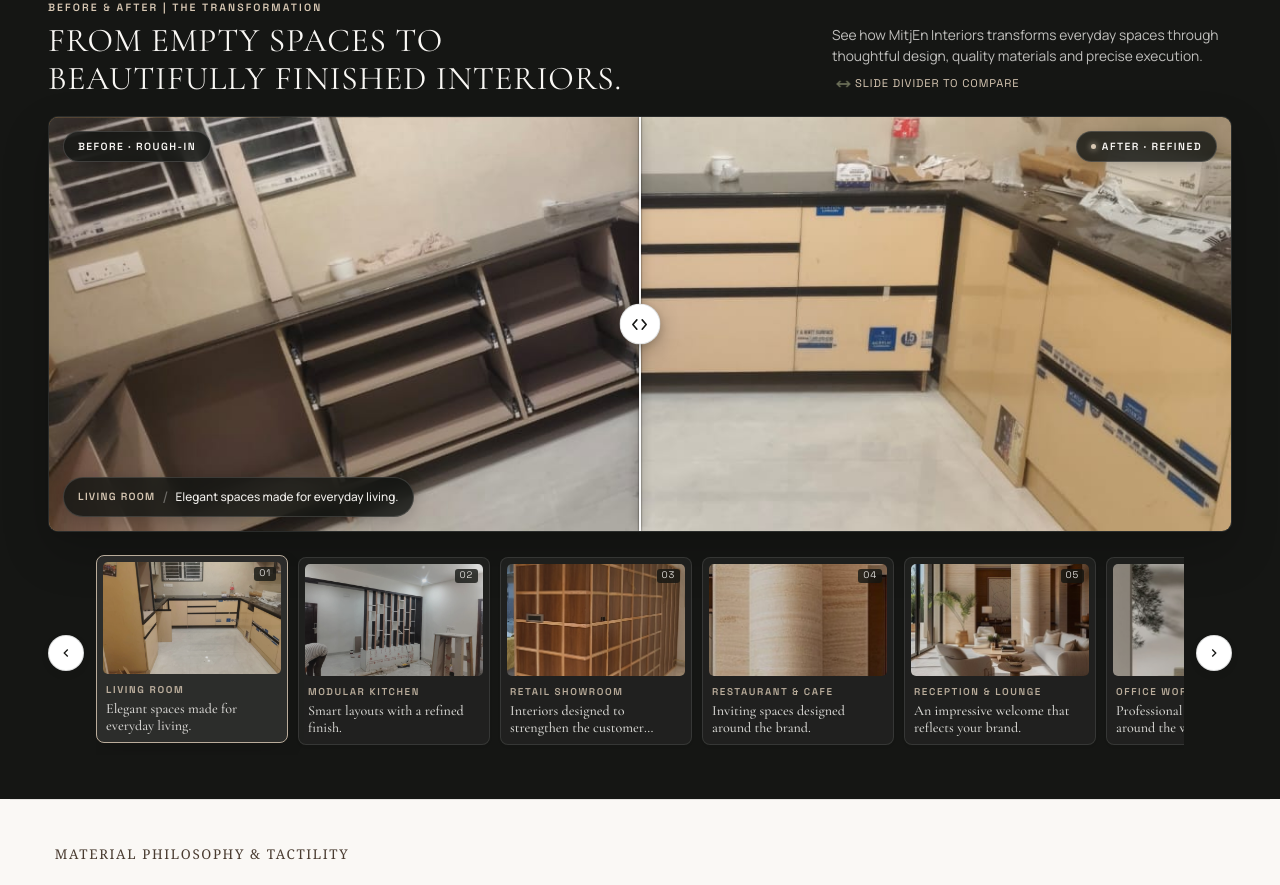
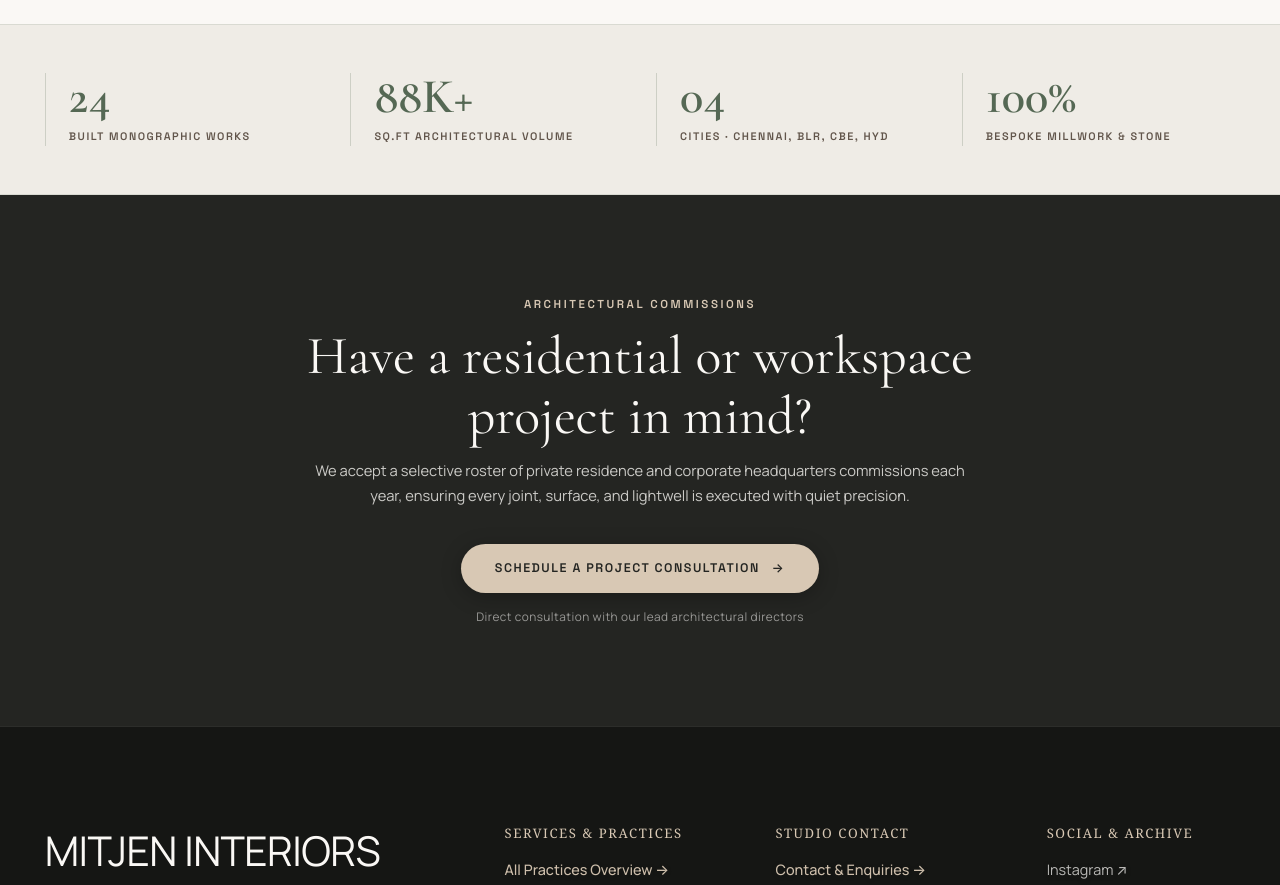
Before and after one commit to nalleswarann/mitijen-interiors, a React (Vite) app: page /project in a window 1280 px wide. Shown: the part 1737-2622 px from the top of the page. Built offline with nearby package versions, Linux system fonts and the light colour scheme; a web font is replaced by a local one.

Commit message:
Distinguish Projects Page from Home Page with dedicated architectural portfolio identity and unique sections

```diff
--- a/src/pages/ProjectsPage.tsx
+++ b/src/pages/ProjectsPage.tsx
@@ -5,8 +5,6 @@ import {
   PORTFOLIO_FILTERS,
   type PortfolioProject
 } from '../data/portfolioData';
-import { ProjectsMaterialsPhilosophy } from '../components/ProjectsMaterialsPhilosophy';
-import { ProjectsBeforeAfter } from '../components/ProjectsBeforeAfter';
 import { SEO } from '../components/common/SEO';
 import { useInquiry } from '../context/useInquiry';
 import { useScrollReveal } from '../hooks/useScrollReveal';
@@ -89,17 +87,6 @@ export const ProjectsPage: React.FC = () => {
         workSection.scrollIntoView({ behavior: 'smooth' });
       }
     }, 50);
-  };
-
-  const handleSelectByTitle = (title: string) => {
-    const matched = PORTFOLIO_PROJECTS.find(
-      (p) =>
-        p.name.toLowerCase().includes(title.toLowerCase()) ||
-        title.toLowerCase().includes(p.name.toLowerCase())
-    );
-    if (matched) {
-      handleOpenDetail(matched);
-    }
   };
 
   // Next project logic for Monograph detail view
@@ -313,9 +300,9 @@ export const ProjectsPage: React.FC = () => {
       />
 
       {/* =====================================================================
-          CINEMATIC EDITORIAL HERO BANNER (INSPIRED BY REFERENCE)
+          CINEMATIC EDITORIAL HERO BANNER — SELECTED WORKS ARCHIVE
           ===================================================================== */}
-      <section className="projects-editorial-banner" id="top" aria-label="Curated Architectural Portfolio">
+      <section className="projects-editorial-banner" id="top" aria-label="Selected Works & Architectural Portfolio">
         <div className="banner-backdrop">
           <img
             src="/assets/projects_banner_bg.jpg"
@@ -325,6 +312,12 @@ export const ProjectsPage: React.FC = () => {
             fetchPriority="high"
           />
           <div className="banner-backdrop-overlay" aria-hidden="true" />
+        </div>
+
+        {/* Editorial Corner Stamps to distinguish the portfolio archive */}
+        <div className="banner-corner-stamps" aria-hidden="true">
+          <span className="corner-stamp stamp-left">ARCHIVE VOL. IV · 2021—2026</span>
+          <span className="corner-stamp stamp-right">24 BUILT COMMISSIONS · SOUTH INDIA</span>
         </div>
 
         <div className="banner-content">
@@ -347,7 +340,7 @@ export const ProjectsPage: React.FC = () => {
               <path d="M14 5 C16 3 18.5 3.5 19.5 6 C17.5 7 15 6.5 14 5Z" fill="currentColor" />
               <path d="M26 6.5 C28 4.5 30.5 5 31.5 7.5 C29.5 8.5 27 8 26 6.5Z" fill="currentColor" />
             </svg>
-            <span className="banner-kicker">SELECTED WORKS &amp; ARCHIVES</span>
+            <span className="banner-kicker">CURATED ARCHITECTURAL PORTFOLIO</span>
             <svg
               className="banner-sprig sprig-right"
               width="54"
@@ -367,15 +360,15 @@ export const ProjectsPage: React.FC = () => {
             </svg>
           </div>
 
-          {/* Minimalist Interiors Heading (Single Page H1) */}
+          {/* Distinctive Selected Works Headline (Single Global H1) */}
           <h1 className="banner-title">
-            <span className="title-line">Minimalist</span>
-            <span className="title-line">Interiors</span>
+            <span className="title-line">Selected</span>
+            <span className="title-line">Works</span>
           </h1>
 
-          {/* Signature Brand Subtitle */}
+          {/* Portfolio-Specific Subtitle */}
           <p className="banner-subtitle">
-            SPACES SHAPED AROUND THE QUIET ART OF LIVING
+            A MONOGRAPHIC COMPENDIUM OF 24 BESPOKE RESIDENCES, COMMERCIAL VENUES &amp; WORKSPACES
           </p>
 
           {/* Reference-Matched White Capsule Floating Action Badges */}
@@ -383,7 +376,7 @@ export const ProjectsPage: React.FC = () => {
             <a
               href="#work"
               className="banner-pill banner-pill-link"
-              title="Explore 24+ Curated Spaces"
+              title="Explore 24 Built Works"
               onClick={(e) => {
                 e.preventDefault();
                 document.getElementById('work')?.scrollIntoView({ behavior: 'smooth' });
@@ -391,26 +384,30 @@ export const ProjectsPage: React.FC = () => {
             >
               <span className="banner-pill-badge" aria-hidden="true">
                 <svg width="13" height="13" viewBox="0 0 24 24" fill="none" stroke="currentColor" strokeWidth="2">
-                  <circle cx="12" cy="12" r="10" />
-                  <line x1="2" y1="12" x2="22" y2="12" />
-                  <path d="M12 2a15.3 15.3 0 0 1 4 10 15.3 15.3 0 0 1-4 10 15.3 15.3 0 0 1-4-10 15.3 15.3 0 0 1 4-10z" />
+                  <rect x="3" y="3" width="7" height="7" />
+                  <rect x="14" y="3" width="7" height="7" />
+                  <rect x="14" y="14" width="7" height="7" />
+                  <rect x="3" y="14" width="7" height="7" />
                 </svg>
               </span>
-              <span className="banner-pill-text">mitijeninteriors.com</span>
+              <span className="banner-pill-text">Browse 24 Monographic Spaces &darr;</span>
             </a>
 
             <button
               type="button"
               className="banner-pill banner-pill-btn"
-              onClick={() => openInquiry('Portfolio Hero — Architectural Consultation')}
-              title="Schedule an Architectural Consultation"
+              onClick={() => openInquiry('Portfolio Hero — Architectural Commission')}
+              title="Inquire about commissioning an architectural project"
             >
               <span className="banner-pill-badge" aria-hidden="true">
                 <svg width="12" height="12" viewBox="0 0 24 24" fill="none" stroke="currentColor" strokeWidth="2">
-                  <path d="M22 16.92v3a2 2 0 0 1-2.18 2 19.79 19.79 0 0 1-8.63-3.07 19.5 19.5 0 0 1-6-6 19.79 19.79 0 0 1-3.07-8.67A2 2 0 0 1 4.11 2h3a2 2 0 0 1 2 1.72 12.84 12.84 0 0 0 .7 2.81 2 2 0 0 1-.45 2.11L8.09 9.91a16 16 0 0 0 6 6l1.27-1.27a2 2 0 0 1 2.11-.45 12.84 12.84 0 0 0 2.81.7A2 2 0 0 1 22 16.92z" />
+                  <path d="M12 19l7-7 3 3-7 7-3-3z" />
+                  <path d="M18 13l-1.5-7.5L2 2l3.5 14.5L13 18l5-5z" />
+                  <path d="M2 2l7.586 7.586" />
+                  <circle cx="11" cy="11" r="2" />
                 </svg>
               </span>
-              <span className="banner-pill-text">+91 99403 76222</span>
+              <span className="banner-pill-text">Commission a Project &rarr;</span>
             </button>
           </div>
         </div>
@@ -665,14 +662,56 @@ export const ProjectsPage: React.FC = () => {
       </section>
 
       {/* =====================================================================
-          SPATIAL TRANSFORMATION (BEFORE & AFTER SLIDER)
+          STUDIO MONOGRAPHIC METRICS & COMMISSION CTA (DISTINCT TO PROJECTS)
           ===================================================================== */}
-      <ProjectsBeforeAfter onSelectProject={handleSelectByTitle} />
+      <section className="projects-metrics-strip" aria-label="Studio Monograph Metrics">
+        <div className="metrics-grid">
+          <div className="metric-box">
+            <span className="metric-num">24</span>
+            <span className="metric-label">Built Monographic Works</span>
+          </div>
+          <div className="metric-box">
+            <span className="metric-num">88K+</span>
+            <span className="metric-label">Sq.Ft Architectural Volume</span>
+          </div>
+          <div className="metric-box">
+            <span className="metric-num">04</span>
+            <span className="metric-label">Cities · Chennai, BLR, CBE, HYD</span>
+          </div>
+          <div className="metric-box">
+            <span className="metric-num">100%</span>
+            <span className="metric-label">Bespoke Millwork &amp; Stone</span>
+          </div>
+        </div>
+      </section>
 
-      {/* =====================================================================
-          MATERIAL PHILOSOPHY & TACTILITY SHOWCASE
-          ===================================================================== */}
-      <ProjectsMaterialsPhilosophy onSelectProjectByTitle={handleSelectByTitle} />
+      {/* Dedicated Architectural Commission Banner */}
+      <section className="projects-commission-section" aria-labelledby="commission-heading">
+        <div className="commission-inner">
+          <div className="commission-header">
+            <span className="commission-tag">ARCHITECTURAL COMMISSIONS</span>
+            <h2 id="commission-heading" className="commission-heading">
+              Have a residential or workspace project in mind?
+            </h2>
+            <p className="commission-desc">
+              We accept a selective roster of private residence and corporate headquarters commissions each year, ensuring every joint, surface, and lightwell is executed with quiet precision.
+            </p>
+          </div>
+          <div className="commission-action-wrap">
+            <button
+              type="button"
+              className="commission-primary-btn"
+              onClick={() => openInquiry('Projects Monograph Footer — Commission Consultation')}
+            >
+              <span>Schedule a Project Consultation</span>
+              <span className="btn-arrow" aria-hidden="true">&rarr;</span>
+            </button>
+            <span className="commission-foot-note">
+              Direct consultation with our lead architectural directors
+            </span>
+          </div>
+        </div>
+      </section>
 
 
     </main>
--- a/src/styles/ProjectsPage.css
+++ b/src/styles/ProjectsPage.css
@@ -1676,3 +1676,195 @@
     gap: 10px;
   }
 }
+
+/* Corner Architectural Monograph Stamps */
+.banner-corner-stamps {
+  position: absolute;
+  top: clamp(20px, 2.5vw, 32px);
+  left: clamp(20px, 3.5vw, 48px);
+  right: clamp(20px, 3.5vw, 48px);
+  display: flex;
+  justify-content: space-between;
+  align-items: center;
+  z-index: 3;
+  pointer-events: none;
+}
+
+.corner-stamp {
+  font-family: var(--font-architectural, 'Space Grotesk', sans-serif);
+  font-size: clamp(0.60rem, 0.7vw, 0.68rem);
+  letter-spacing: 0.18em;
+  font-weight: 600;
+  color: #556854;
+  opacity: 0.82;
+  text-transform: uppercase;
+}
+
+/* --------------------------------------------------------------------------
+   5. STUDIO MONOGRAPHIC METRICS STRIP (UNIQUE TO PROJECTS)
+   -------------------------------------------------------------------------- */
+.projects-metrics-strip {
+  background: #EFECE6;
+  border-top: 1px solid rgba(85, 104, 84, 0.14);
+  border-bottom: 1px solid rgba(85, 104, 84, 0.14);
+  padding: clamp(32px, 4vw, 48px) var(--pad, 32px);
+  margin-top: clamp(40px, 6vw, 70px);
+}
+
+.metrics-grid {
+  max-width: 1200px;
+  margin: 0 auto;
+  display: grid;
+  grid-template-columns: repeat(4, 1fr);
+  gap: clamp(16px, 2.5vw, 32px);
+}
+
+.metric-box {
+  display: flex;
+  flex-direction: column;
+  gap: 6px;
+  border-left: 1px solid rgba(85, 104, 84, 0.22);
+  padding-left: clamp(14px, 1.8vw, 24px);
+}
+
+.metric-num {
+  font-family: var(--font-heading, 'Cormorant Garamond', Georgia, serif);
+  font-size: clamp(2.2rem, 3.8vw, 3.4rem);
+  font-weight: 700;
+  color: #556854;
+  line-height: 1;
+}
+
+.metric-label {
+  font-family: var(--font-architectural, 'Space Grotesk', sans-serif);
+  font-size: clamp(0.68rem, 0.78vw, 0.76rem);
+  letter-spacing: 0.14em;
+  text-transform: uppercase;
+  color: #493B30;
+  opacity: 0.85;
+  font-weight: 600;
+}
+
+/* --------------------------------------------------------------------------
+   6. DEDICATED ARCHITECTURAL COMMISSION BANNER
+   -------------------------------------------------------------------------- */
+.projects-commission-section {
+  background: #242522;
+  color: #FAF8F5;
+  padding: clamp(60px, 8vw, 100px) var(--pad, 32px);
+  position: relative;
+  overflow: hidden;
+}
+
+.commission-inner {
+  max-width: 960px;
+  margin: 0 auto;
+  display: flex;
+  flex-direction: column;
+  align-items: center;
+  text-align: center;
+  gap: clamp(24px, 3.5vw, 36px);
+}
+
+.commission-header {
+  display: flex;
+  flex-direction: column;
+  align-items: center;
+  gap: 12px;
+}
+
+.commission-tag {
+  font-family: var(--font-architectural, 'Space Grotesk', sans-serif);
+  font-size: 0.72rem;
+  letter-spacing: 0.22em;
+  font-weight: 600;
+  color: #D8C8B4;
+  text-transform: uppercase;
+}
+
+.commission-heading {
+  font-family: var(--font-heading, 'Cormorant Garamond', Georgia, serif);
+  font-size: clamp(2.0rem, 4.2vw, 3.5rem);
+  font-weight: 400;
+  line-height: 1.12;
+  color: #FAF8F5;
+  margin: 0;
+  max-width: 780px;
+}
+
+.commission-desc {
+  font-family: var(--font-content, 'Manrope', sans-serif);
+  font-size: clamp(0.92rem, 1.05vw, 1.05rem);
+  line-height: 1.7;
+  color: rgba(250, 248, 245, 0.78);
+  max-width: 680px;
+  margin: 0;
+}
+
+.commission-action-wrap {
+  display: flex;
+  flex-direction: column;
+  align-items: center;
+  gap: 14px;
+}
+
+.commission-primary-btn {
+  display: inline-flex;
+  align-items: center;
+  gap: 12px;
+  background: #D8C8B4;
+  color: #242522;
+  border: none;
+  border-radius: 999px;
+  padding: 14px 34px;
+  font-family: var(--font-architectural, 'Space Grotesk', sans-serif);
+  font-size: 0.78rem;
+  font-weight: 600;
+  letter-spacing: 0.12em;
+  text-transform: uppercase;
+  cursor: pointer;
+  transition: all 0.3s var(--ease);
+  box-shadow: 0 4px 20px rgba(0, 0, 0, 0.25);
+}
+
+.commission-primary-btn:hover {
+  background: #EFECE6;
+  transform: translateY(-2px);
+  box-shadow: 0 8px 28px rgba(0, 0, 0, 0.35);
+}
+
+.commission-primary-btn .btn-arrow {
+  transition: transform 0.3s var(--ease);
+}
+
+.commission-primary-btn:hover .btn-arrow {
+  transform: translateX(4px);
+}
+
+.commission-foot-note {
+  font-family: var(--font-content, 'Manrope', sans-serif);
+  font-size: 0.74rem;
+  color: rgba(250, 248, 245, 0.55);
+  letter-spacing: 0.04em;
+}
+
+@media (max-width: 900px) {
+  .metrics-grid {
+    grid-template-columns: repeat(2, 1fr);
+    gap: 24px;
+  }
+  .banner-corner-stamps {
+    display: none;
+  }
+}
+
+@media (max-width: 600px) {
+  .metrics-grid {
+    grid-template-columns: 1fr;
+    gap: 20px;
+  }
+  .commission-primary-btn {
+    width: 100%;
+    justify-content: center;
+  }
+}
```
